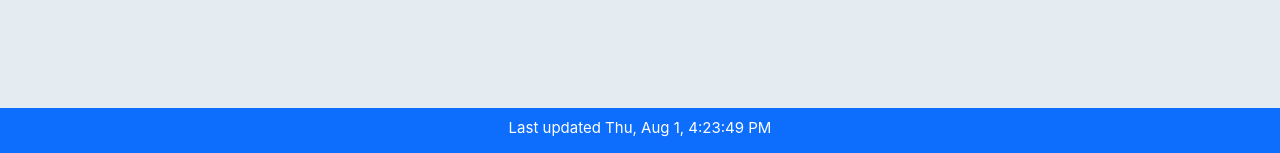
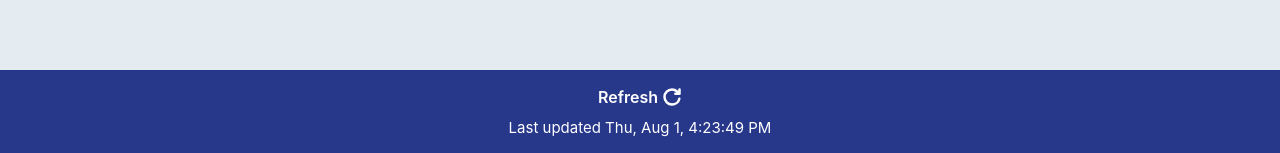
Before and after one commit to go2garret/Weather-App, a Vue app: page / in a window 1280 px wide. Shown: the part 644-797 px from the top of the page. Built offline with nearby package versions, Linux system fonts and the light colour scheme; no server answers.

Commit message:
Add refresh forecast button

```diff
--- a/src/components/NextDays.vue
+++ b/src/components/NextDays.vue
@@ -3,16 +3,8 @@ import { ref, defineProps, watch } from 'vue';
 import WeatherSection from './WeatherSection.vue';
 import { Cities } from '@/classes/Cities'
 
-// Define the type for the city object
-type City = {
-    city_id: number;
-    city_name: string;
-    lat: number;
-    lon: number;
-};
-
 const props = defineProps<{
-    activeCity: City;
+    activeCity: Object;
 }>();
 
 const _Cities = new Cities();
@@ -31,20 +23,29 @@ const dateFormat = ref({
 // This is a hack because the daily results require additional authorization.
 let forecastList = ref(null);
 
-watch(
-    () => props.activeCity,
-    async (newCity) => {
+const loadCity = async (city = props.activeCity) => {
     loading.value = true;
-        const { city_name } = newCity;
+    const { city_name } = city;
     try {
         const response = await _Cities.getDailyForecast(city_name);
-            forecast.value = response; // Assign the data directly
+        forecast.value = response;
         forecastList.value = forecast.value.list.filter((row) => row.dt_txt.endsWith('21:00:00'));
     } catch (error) {
         console.error('Error fetching forecast:', error);
     } finally {
         loading.value = false;
     }
+}
+
+// Expose the method to the parent via `expose`
+defineExpose({
+    loadCity
+});
+
+watch(
+    () => props.activeCity,
+    async (newCity) => {
+        loadCity(newCity)
     },
     { immediate: true }
 );
--- a/src/components/NextHours.vue
+++ b/src/components/NextHours.vue
@@ -13,19 +13,28 @@ const forecast = ref<Object | null>(null);
 
 let loading = ref(false);
 
+const loadCity = async (city = props.activeCity) => {
+    loading.value = true;
+    const { city_name } = city;
+    try {
+        const response = await _Cities.getHourlyForecast(city_name);
+        forecast.value = response;
+    } catch (error) {
+        console.error('Error fetching forecast:', error);
+    } finally {
+        loading.value = false;
+    }
+}
+
+// Expose the method to the parent via `expose`
+defineExpose({
+    loadCity
+});
+
 watch(
     () => props.activeCity,
     async (newCity) => {
-        loading.value = true;
-        const { city_name } = newCity;
-        try {
-            const response = await _Cities.getHourlyForecast(city_name);
-            forecast.value = response; // Assign the data directly
-        } catch (error) {
-            console.error('Error fetching forecast:', error);
-        } finally {
-            loading.value = false;
-        }
+        loadCity()
     },
     { immediate: true }
 );
--- a/src/views/HomeView.vue
+++ b/src/views/HomeView.vue
@@ -16,7 +16,7 @@ const cities: Object[] = [
 
 let lastUpdated = ref(null);
 
-const emit = defineEmits(['selectCity']);
+const emit = defineEmits(['selectCity', 'refresh']);
 
 const updateActiveCity = (newCity: Object) => {
   emit('selectCity', newCity);
@@ -35,6 +35,20 @@ const setUpdatedTime = () => {
   });
 }
 
+const nextHoursRef = ref(null);
+const nextDaysRef = ref(null);
+
+const refresh = () => {
+  emit('refresh', props.activeCity);
+
+  if (nextHoursRef.value) {
+    nextHoursRef.value.loadCity();
+  }
+  if (nextDaysRef.value) {
+    nextDaysRef.value.loadCity();
+  }
+}
+
 onMounted(() => {
   setUpdatedTime();
 });
@@ -46,8 +60,8 @@ onMounted(() => {
 
   <main>
 
-    <NextHours :activeCity="props.activeCity"></NextHours>
-    <NextDays :activeCity="props.activeCity"></NextDays>
+    <NextHours :activeCity="props.activeCity" ref="nextHoursRef"></NextHours>
+    <NextDays :activeCity="props.activeCity" ref="nextDaysRef"></NextDays>
 
 
     <div class="background-container">
@@ -55,7 +69,18 @@ onMounted(() => {
     </div>
   </main>
 
-  <footer class="bg-primary p-2 pb-3 d-flex align-items-center justify-content-center">
+  <footer class="p-2 pb-3 d-flex align-items-center justify-content-center flex-column">
+
+    <button class="btn text-center mx-auto d-flex justify-content-center align-items-center text-white"
+      @click.prevent="refresh">
+      <div class="fs-6 fw-medium me-1">Refresh</div>
+      <svg width="20px" height="20px" viewBox="0 0 24 24" fill="none" xmlns="http://www.w3.org/2000/svg">
+        <path
+          d="M21 3V8M21 8H16M21 8L18 5.29168C16.4077 3.86656 14.3051 3 12 3C7.02944 3 3 7.02944 3 12C3 16.9706 7.02944 21 12 21C16.2832 21 19.8675 18.008 20.777 14"
+          stroke="#ffffff" stroke-width="3" stroke-linecap="round" stroke-linejoin="round" />
+      </svg>
+    </button>
+
     <div class="text-white">
       Last updated {{ lastUpdated }}
     </div>
@@ -68,6 +93,10 @@ main {
   flex-grow: 1;
 }
 
+footer {
+  background-color: #27388b;
+}
+
 .background-container {
   z-index: -1;
   width: 100%;
@@ -75,7 +104,7 @@ main {
   position: fixed;
   top: 0;
   left: 0;
-  background-color: #3f5fba;
+  background-color: #303a6c;
   background-image: linear-gradient(to bottom, #3f5fba 30%, #3788c0 60%, #e4ecf1 60%, #e4ecf1 100%);
 }
 </style>
```
Lines whose indentation alone changed are shown as unchanged.
